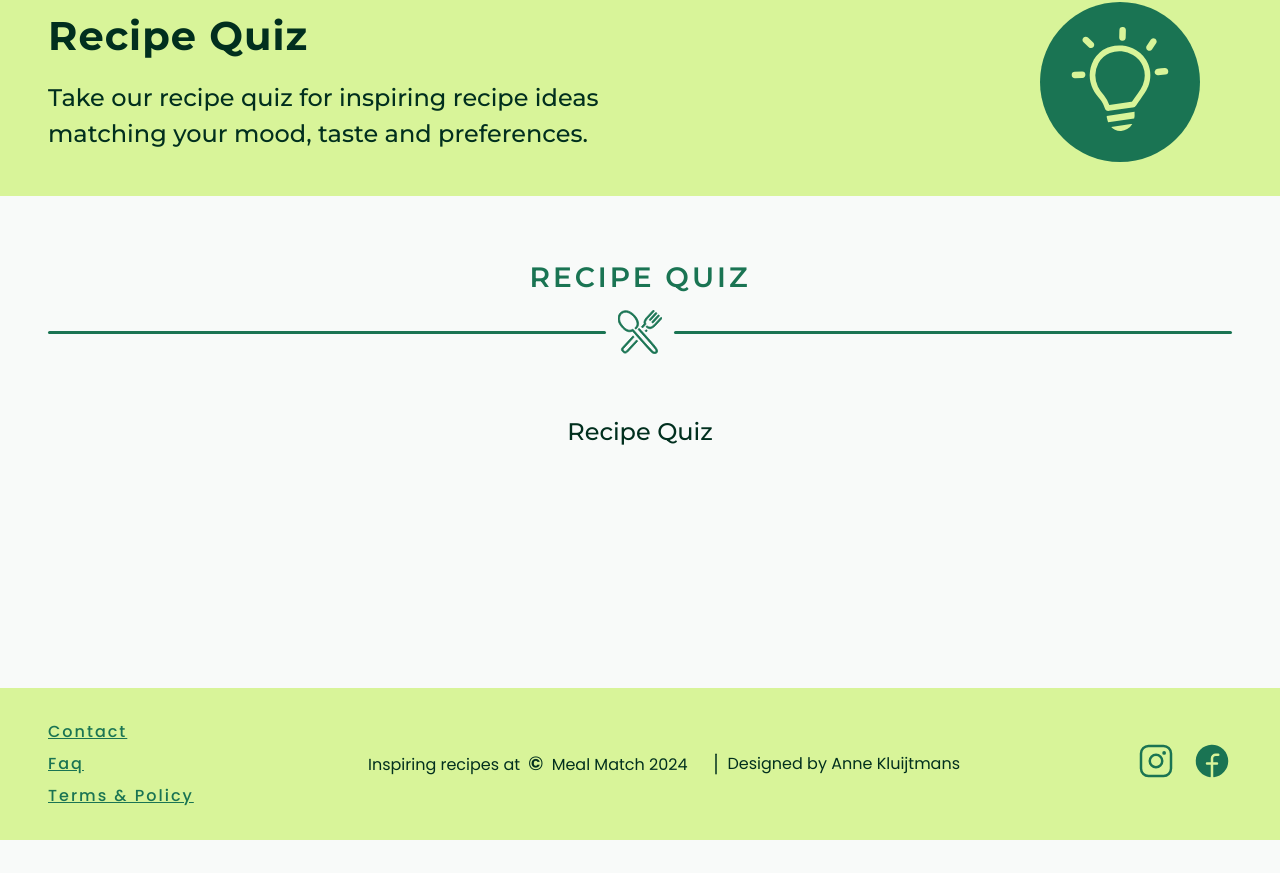
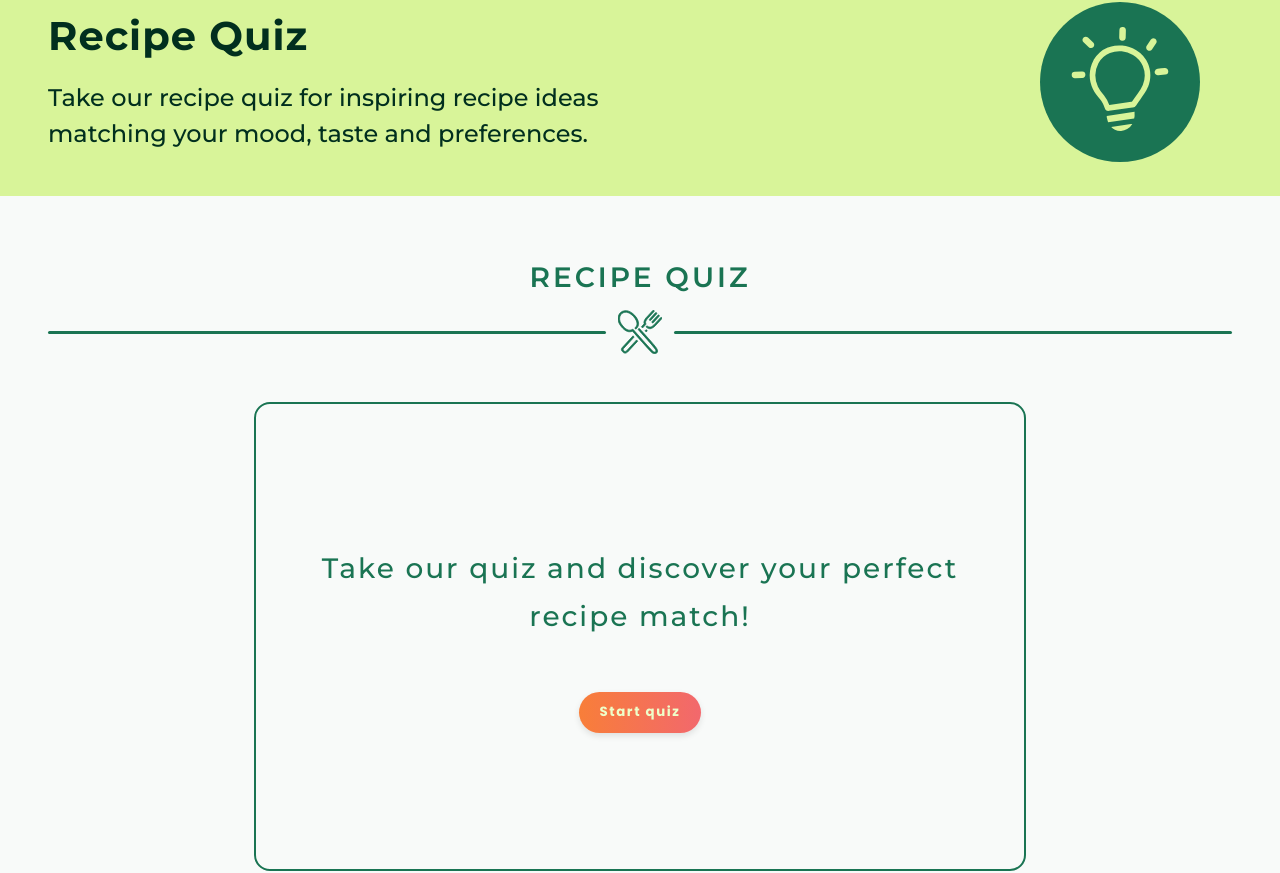
Before and after one commit to AnneKluytmans/novi-frontend-final-project-meal-match, a React (Vite) app: page /recipe-quiz in a window 1280 px wide. Shown: the part 112-985 px from the top of the page. Before the commit the page ends 952 px from the top, so only its background shows below. Built offline with nearby package versions, Linux system fonts and the light colour scheme; no server answers.

Commit message:
Implemented Recipe Quiz page with quiz start and end screen

```diff
--- a/src/pages/recipeQuizPage/RecipeQuiz.css
+++ b/src/pages/recipeQuizPage/RecipeQuiz.css
@@ -1 +1,29 @@
 /* ------------------------------- Recipe quiz page styling -------------------------------- */
+
+.recipe-quiz-section {
+    margin: 0 0 3rem;
+}
+
+
+.recipe-quiz__start-screen,
+.recipe-quiz__end-screen {
+    color: var(--primary-dark);
+    text-align: center;
+    border: 2px solid var(--primary-dark);
+    border-radius: 1rem;
+
+    padding: 8rem 4rem;
+
+    display: flex;
+    flex-direction: column;
+    gap: 2rem;
+    align-items: center;
+    justify-content: center;
+}
+
+.recipe-quiz__start-screen h2,
+.recipe-quiz__end-screen h2 {
+    font-weight: 500;
+    letter-spacing: 2px;
+    line-height: 3rem;
+}
--- a/src/pages/recipeQuizPage/RecipeQuiz.jsx
+++ b/src/pages/recipeQuizPage/RecipeQuiz.jsx
@@ -1,11 +1,14 @@
+import { useState } from 'react';
 import InspirationIcon from '../../assets/icons/inspiration-icon.svg?react';
 import Header from '../../components/header/Header.jsx';
 import SectionDivider from '../../components/misc/sectionDivider/SectionDivider.jsx';
+import Button from '../../components/buttons/button/Button.jsx';
 import './RecipeQuiz.css';
 
 
+function RecipeQuiz() {
+    const [quizStarted, toggleQuizStarted] = useState(false);
 
-function RecipeQuiz() {
     return (
       <>
           <Header
@@ -13,10 +16,29 @@ function RecipeQuiz() {
               subtitle="Take our recipe quiz for inspiring recipe ideas matching your mood, taste and preferences."
               icon={<InspirationIcon className="header__icon"/>}
           />
-          <section className="outer-content-container">
+          <section className="outer-content-container recipe-quiz-section">
               <div className="inner-content-container__column">
                   <SectionDivider title="Recipe Quiz"/>
-                  <h3>Recipe Quiz</h3>
+                  {!quizStarted ?
+                    <div className="recipe-quiz__start-screen">
+                        <h2 className="default-text-restrictor">Take our quiz and discover your perfect recipe match!</h2>
+                        <Button
+                            className="btn btn__default"
+                            onClick={() => toggleQuizStarted(true)}
+                        >
+                            Start quiz
+                        </Button>
+                    </div> :
+                      <div className="recipe-quiz__end-screen">
+                          <h2 className="default-text-restrictor">You've completed the quiz. Your perfect recipe match is just a click away.</h2>
+                          <Button
+                              className="btn btn__default"
+                              onClick={() => toggleQuizStarted(false)}
+                          >
+                              End quiz
+                          </Button>
+                      </div>
+                  }
               </div>
           </section>
       </>
```
